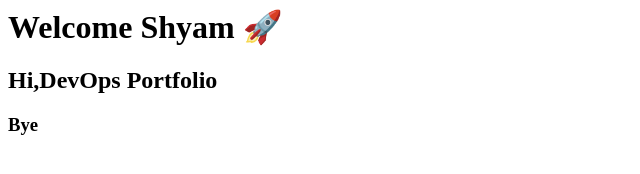
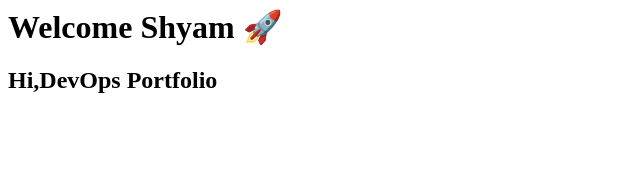
Before and after one commit to shyamabishek/portfolio, a plain HTML site: page index.html in a window 1280 px wide. Shown: the full height of the page, 0-640 px from the left. Drawn offline with Linux system fonts and the light colour scheme.

Commit message:
new update

```diff
--- a/index.html
+++ b/index.html
@@ -1,4 +1,3 @@
 <title>Updated work</title>
 <h1>Welcome Shyam 🚀</h1>
 <h2>Hi,DevOps Portfolio</h2>
-<h3>Bye</h3>
```
